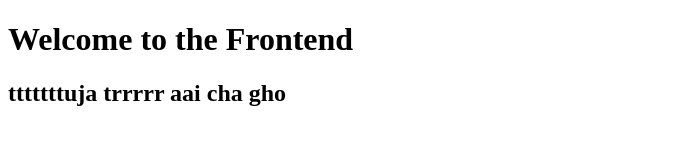
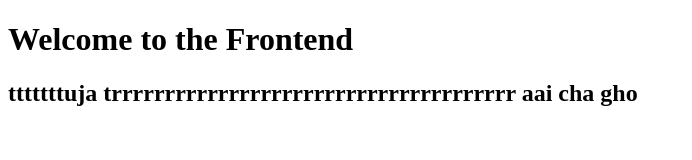
Before and after one commit to mayurgaikwad638/docker-project2, a plain HTML site: page frontend/index.html in a window 1280 px wide. Shown: the whole page, without its empty margins (0-692 px from the left). Drawn offline with Linux system fonts and the light colour scheme.

```diff
--- a/frontend/index.html
+++ b/frontend/index.html
@@ -5,6 +5,6 @@
 </head>
 <body>
     <h1>Welcome to the Frontend</h1>
-    <h2>tttttttuja trrrrr aai cha gho<h2>
+    <h2>tttttttuja trrrrrrrrrrrrrrrrrrrrrrrrrrrrrrrrrrrrrr aai cha gho<h2>
 </body>
 </html>
```
